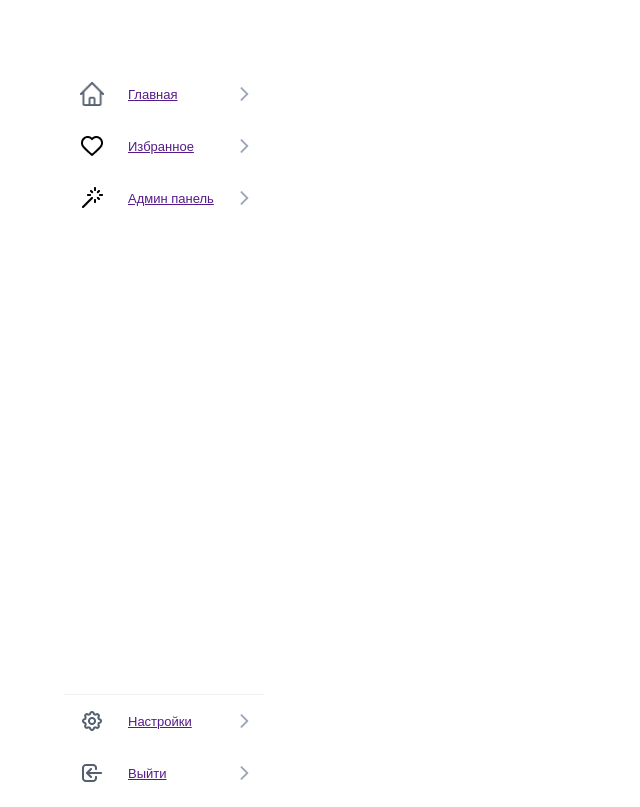
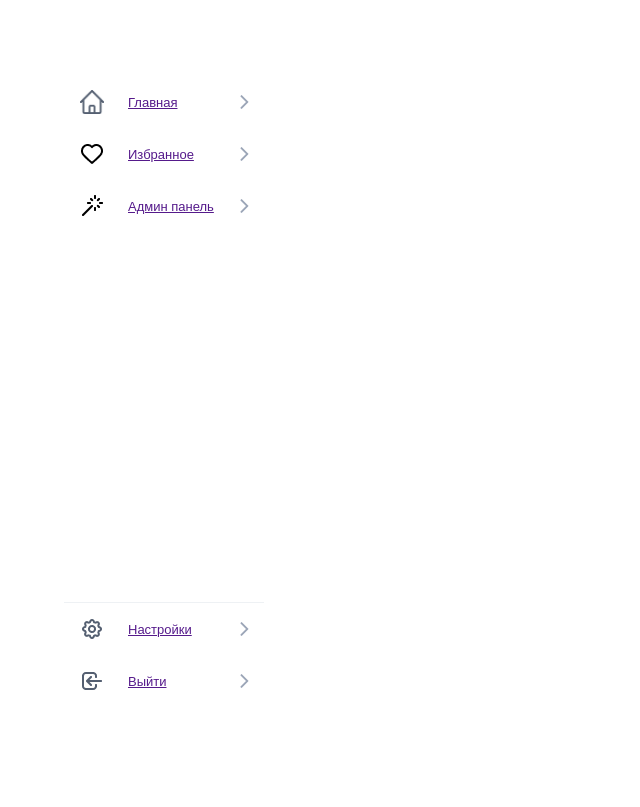
Before and after one commit to ProjectMeowInc/meowlib.frontend.remaster, a Next.js app: page /MainPage/UI/Menu/Menu in a window 1280 px wide. Shown: the whole page, without its empty margins (0-640 px from the left). Built offline with nearby package versions, Linux system fonts and the light colour scheme.

Commit message:
Изменен отступ, добавлен position

```diff
--- a/src/pages/MainPage/UI/Menu/Menu.module.css
+++ b/src/pages/MainPage/UI/Menu/Menu.module.css
@@ -1,11 +1,12 @@
 .aside {
     width: 25vh;
     margin: 68px 0 0 56px;
+    position: fixed;
 
 }
 
 .top_part {
-    margin-bottom: 470px;
+    margin-bottom: 370px;
 }
 
 .bottom_part {
```
